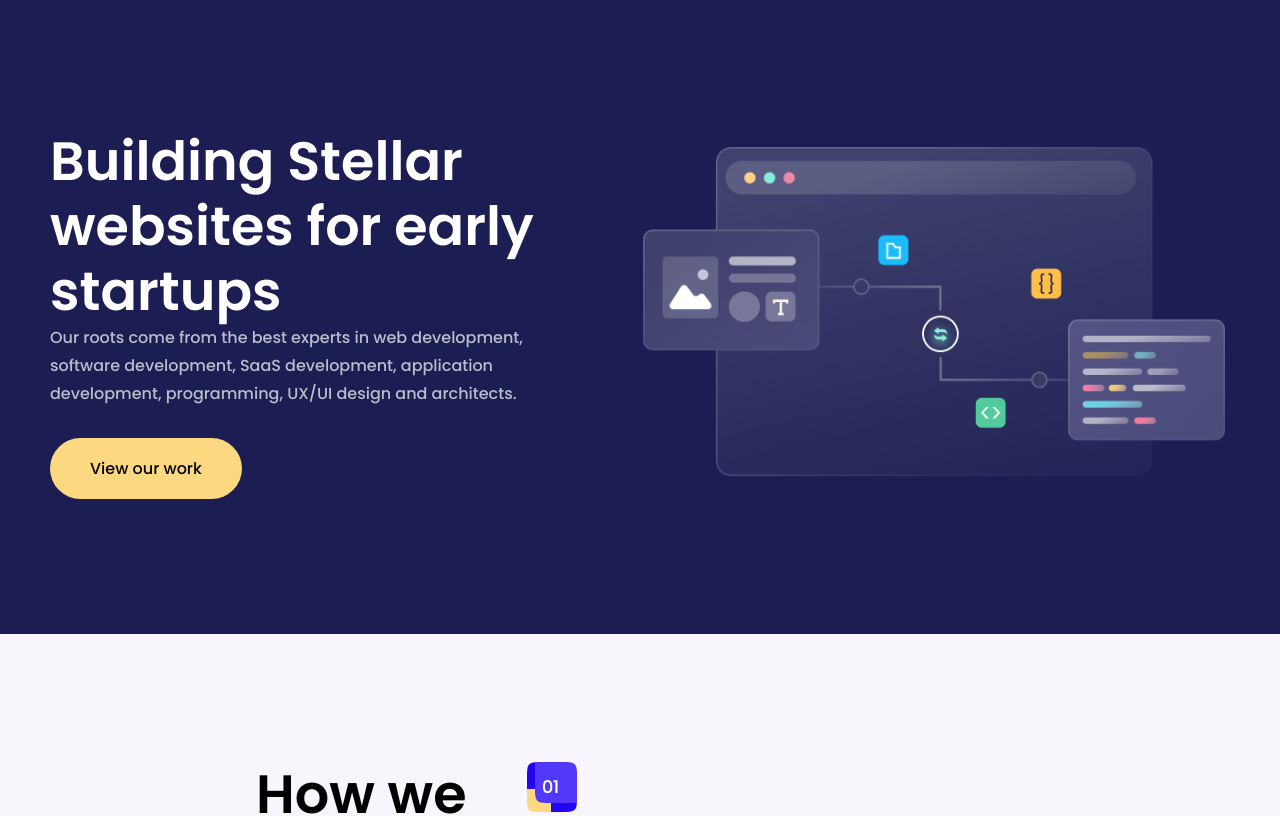
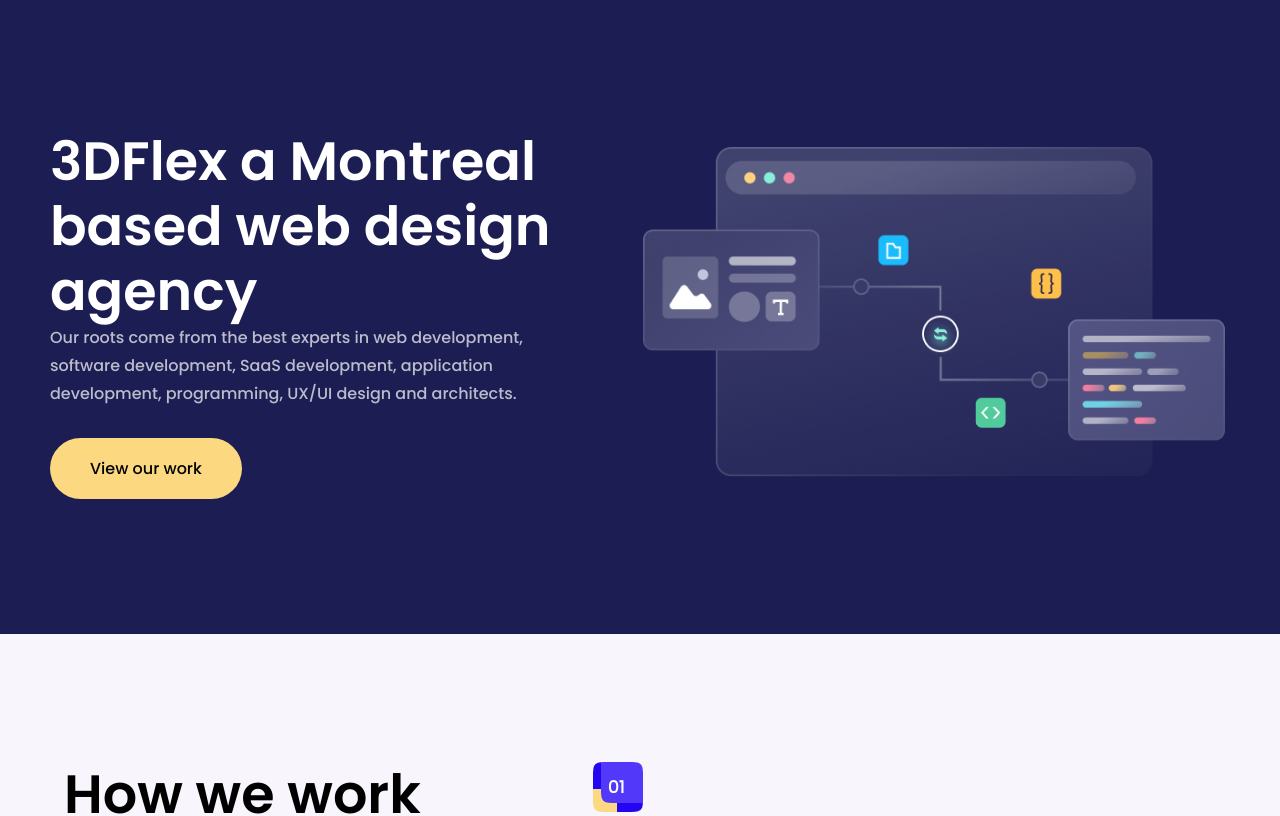
Before and after one commit to thierrymayrand/agency-template, a React (Create React App) app: page /home in a window 1280 px wide. Shown: the part 700-1516 px from the top of the page. Built offline with nearby package versions, Linux system fonts and the light colour scheme.

Commit message:
Edits made

```diff
--- a/src/components/home/Hero.js
+++ b/src/components/home/Hero.js
@@ -128,12 +128,12 @@
 function Hero() {
     return (
         <HeroContainer>
-            <Video width="100%" height="auto" autoPlay muted loop>
+            <Video width="100%" height="auto" autoPlay muted loop >
                 <source src={airforce} type="video/mp4" autoplay />
             </Video>
             <FlexContainer>
                 <LeftComponent>
-                    <H1>Building Stellar websites for early startups</H1>
+                    <H1>3DFlex a Montreal based web design agency</H1>
                     <P>Our roots come from the best experts in web development, software development, SaaS development, application development, programming, UX/UI design and architects.</P>
                     <ButtonsContainer>
                         <Link to="/work" style={linkStyle}>View our work</Link>
--- a/src/components/home/Section1.js
+++ b/src/components/home/Section1.js
@@ -9,7 +9,7 @@
 `
 const FlexContainer = styled.div`
 display: flex;
-margin: 10% 20%;
+margin: 10% 5%;
 @media (max-width: 768px) {
     flex-direction: column;
     align-items: center;
@@ -41,7 +41,7 @@
 `
 
 const RightContainer = styled.div`
-
+margin-left: 20px;
 @media (max-width: 768px) {
     margin-top: 30px;
 }
```
